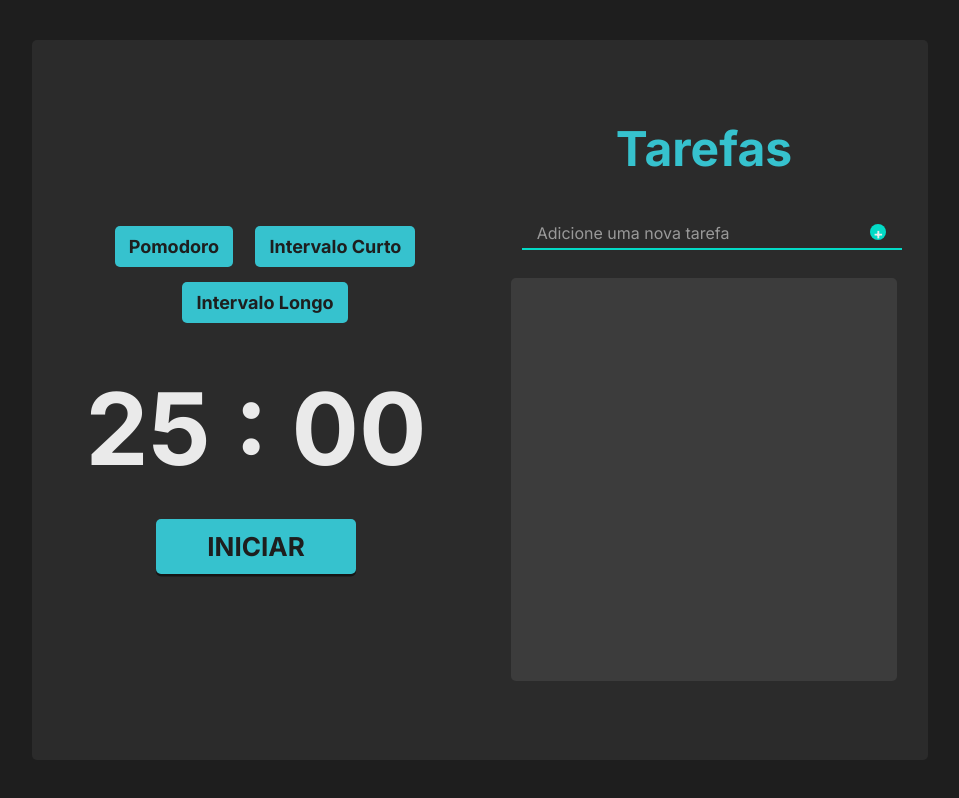
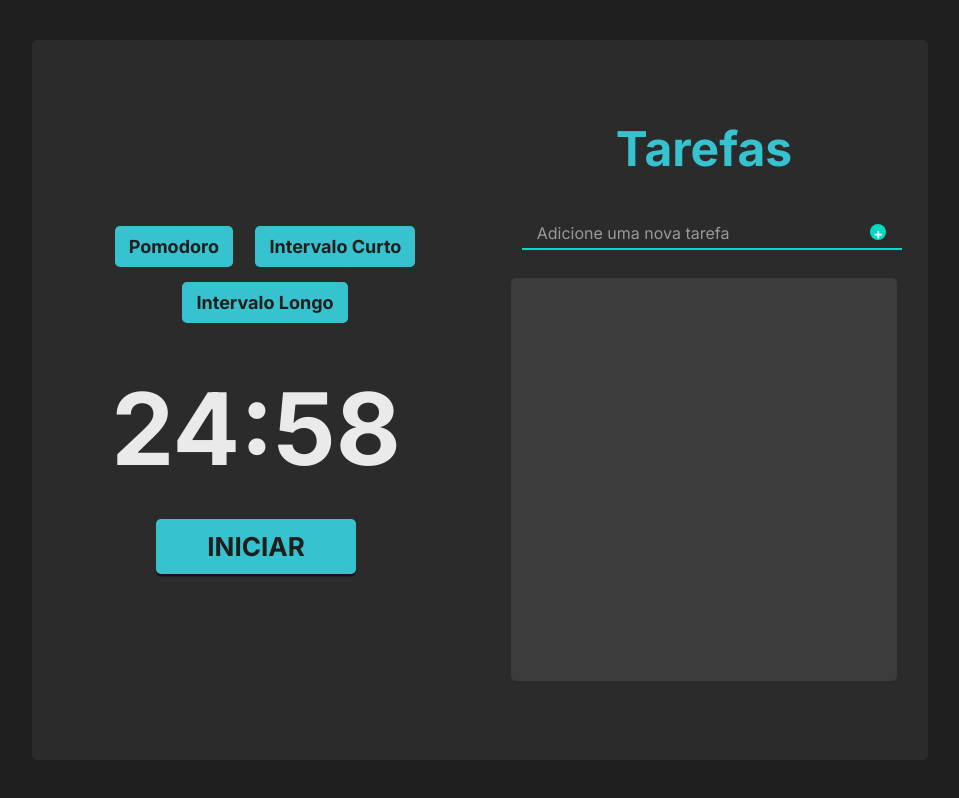
Before and after one commit to Patrick-1810/pomodoro-timer, a plain HTML site: page src/index.html in a window 1280 px wide. Both pictures are taken after a click on the button "INICIAR". Shown: the whole page, without its empty margins (160-1119 px from the left). Drawn offline with Linux system fonts and the light colour scheme.

Commit message:
feat:leaving the timer functional with the start timer function

```diff
--- a/src/index.html
+++ b/src/index.html
@@ -26,7 +26,7 @@
                     <p id="counter">25:00</p>
                 </div>
                 <div>
-                    <button id="start" class="start" type="button">Iniciar</button>
+                    <button id="start" onclick="StartTimer(selectTimer)" class="start" type="button">Iniciar</button>
                 </div>
             </section>
             <div class="divider"></div>
--- a/src/js/timer.js
+++ b/src/js/timer.js
@@ -5,6 +5,7 @@ const startButton = document.querySelector('#start');
 const timerParagraph = document.querySelector('#counter');
 
 let selectedTimer = "pomodoro";
+let timerInterval;
 
 function changeSelectClasses(timer) {
     if (timer === 'pomodoro') {
@@ -27,7 +28,7 @@ function secondsToMinutesSeconds(totalSeconds) {
     const seconds = totalSeconds % 60;
 
     const padSeconds = seconds.toString().padStart(2, "0");
-    return `${minutes} : ${padSeconds}`;
+    return `${minutes}:${padSeconds}`;
 }
 
 function getTimerValue(timer) {
@@ -51,10 +52,27 @@ function selectTimer(timer) {
     changeTimerValue(timer);
 }
 
+function startTimer(timer) {
+    let seconds = getTimerValue(timer);
+
+    if (timerInterval) {
+        clearInterval(timerInterval);
+    }
+
+    timerInterval = setInterval(() => {
+        if (seconds > 0) {
+            seconds--;
+            timerParagraph.textContent = secondsToMinutesSeconds(seconds);
+        } else {
+            clearInterval(timerInterval);
+        }
+    }, 1000);
+}
 
 pomodoroSelect.addEventListener('click', () => selectTimer('pomodoro'));
 shortBreakSelect.addEventListener('click', () => selectTimer('short-break'));
 longBreakSelect.addEventListener('click', () => selectTimer('long-break'));
 
+startButton.addEventListener('click', () => startTimer(selectedTimer));
 
 changeTimerValue(selectedTimer);
```
